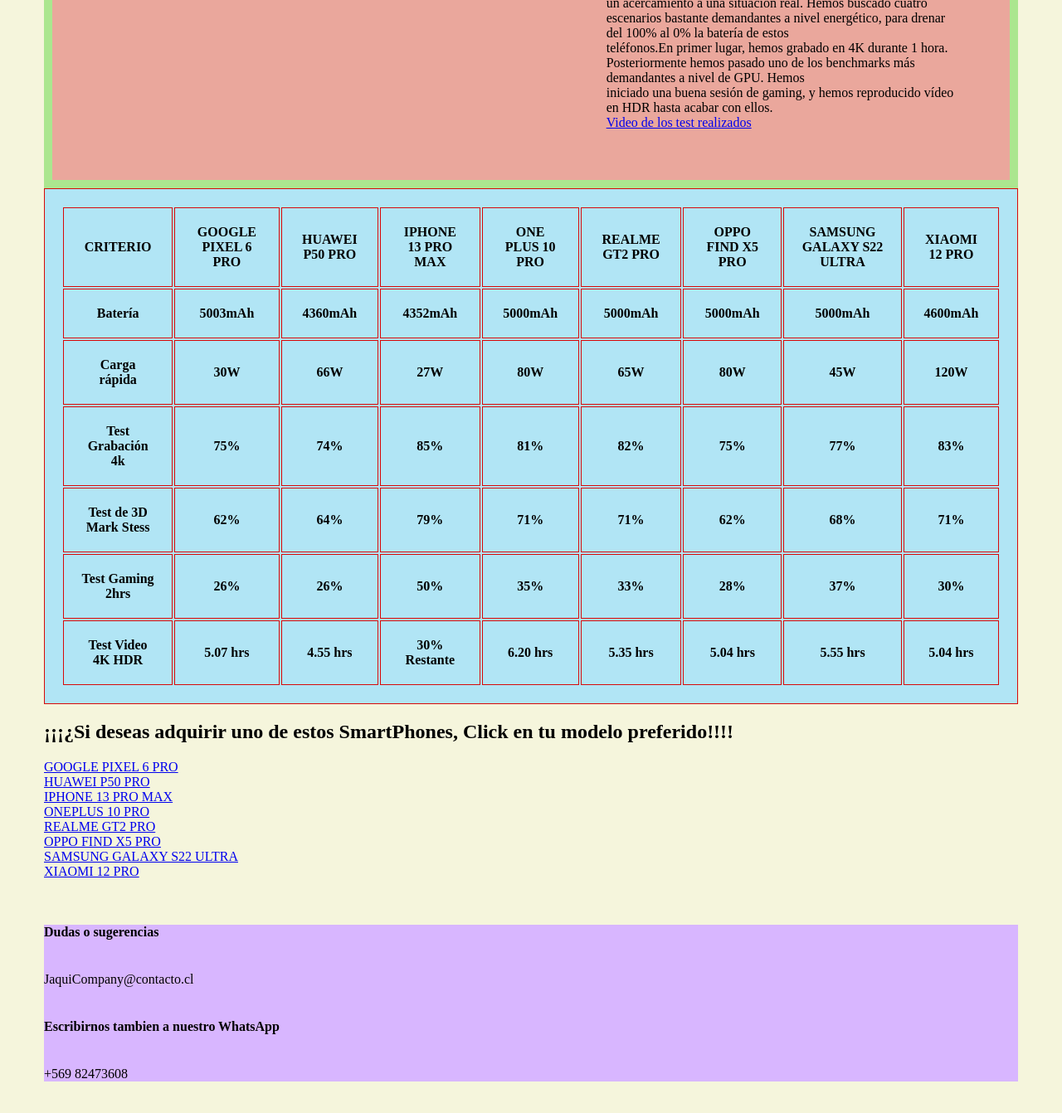
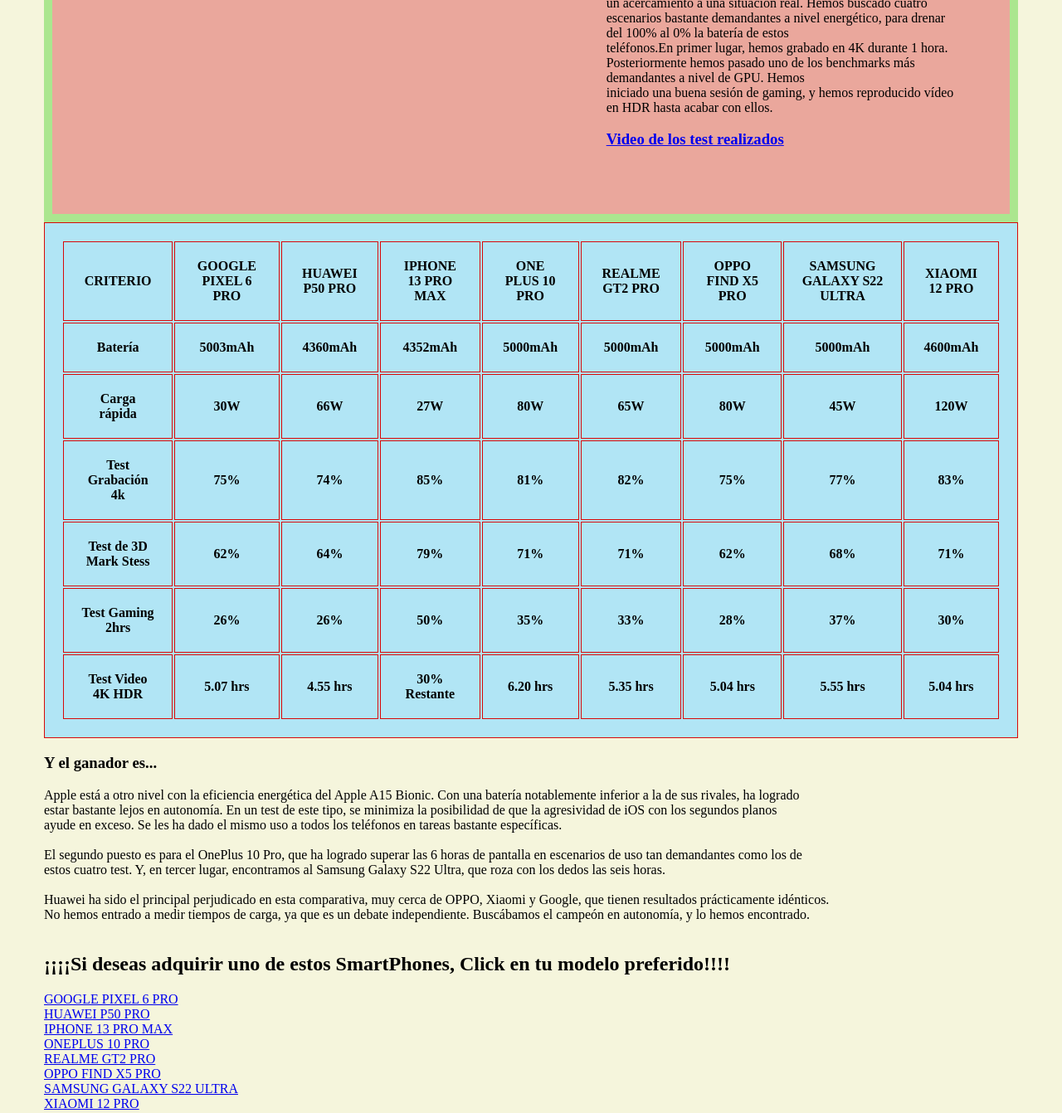
Before and after one commit to SebastianJaqui/Trabajo_Nro1, a plain HTML site: page index.html in a window 1280 px wide. Shown: the part 420-1762 px from the top of the page at 83% size. Drawn offline with Linux system fonts and the light colour scheme.

Commit message:
Update index.html

```diff
--- a/index.html
+++ b/index.html
@@ -39,7 +39,7 @@
                                 pasado uno de los benchmarks más demandantes a nivel de GPU. Hemos <br>
                                 iniciado una buena sesión de gaming, y hemos reproducido vídeo en HDR hasta acabar con ellos. <br>
 
-                                <a href="https://www.dailymotion.com/video/x8bht8w">Video de los test realizados</a>
+                                <h3><a href="https://www.dailymotion.com/video/x8bht8w">Video de los test realizados</a></h3>
 
                      </div>
 
@@ -133,9 +133,57 @@
                 <th>5.04 hrs</th>
                </tr>
                </table>
+
+
+                   <div>
+
+                    <!--Div contenedor de los resultados del articulo-->
+
+                    <div>
+
+                      <!--Aqui ponemos el resultado del articulo-->
+
+                      <h3>Y el ganador es...</h3>
+
+                      Apple está a otro nivel con la eficiencia energética del Apple A15 Bionic.
+                      Con una batería notablemente inferior a la de sus rivales, ha logrado <br> estar
+                      bastante lejos en autonomía. En un test de este tipo, se minimiza la posibilidad
+                      de que la agresividad de iOS con los segundos planos <br> ayude en exceso. Se les
+                      ha dado el mismo uso a todos los teléfonos en tareas bastante específicas. <br><br>
+
+                      El segundo puesto es para el OnePlus 10 Pro, que ha logrado superar las 6 horas
+                      de pantalla en escenarios de uso tan demandantes como los de <br> estos cuatro test.
+                      Y, en tercer lugar, encontramos al Samsung Galaxy S22 Ultra, que roza con los
+                      dedos las seis horas. <br><br>
+
+                      Huawei ha sido el principal perjudicado en esta comparativa, muy cerca de OPPO,
+                      Xiaomi y Google, que tienen resultados prácticamente idénticos. <br> No hemos entrado
+                      a medir tiempos de carga, ya que es un debate independiente. Buscábamos el campeón
+                      en autonomía, y lo hemos encontrado. <br><br>
+
+
+                    </div>
+
+                       <!--Foto alusiva al telefono ganador-->
+
+
+
+
+                     <div>
+
+
+
+
+                     </div>
+
+
+
+                   </div>
+
+
                   <div>
 
-                    <h2>¡¡¡¿Si deseas adquirir uno de estos SmartPhones, Click en tu modelo preferido!!!!</h2>
+                    <h2>¡¡¡¡Si deseas adquirir uno de estos SmartPhones, Click en tu modelo preferido!!!!</h2>
 
                     <a href="https://www.amazon.es/Google-Pixel-Pro-Desbloqueado-megap%C3%ADxeles/dp/B09HTTTLJ2?tag=xtk-pivot-21">GOOGLE PIXEL 6 PRO</a> <br>
                     <a href="https://www.amazon.es/dp/B09QT4YLPH?tag=xtk-pivot-21">HUAWEI P50 PRO</a> <br>
```
